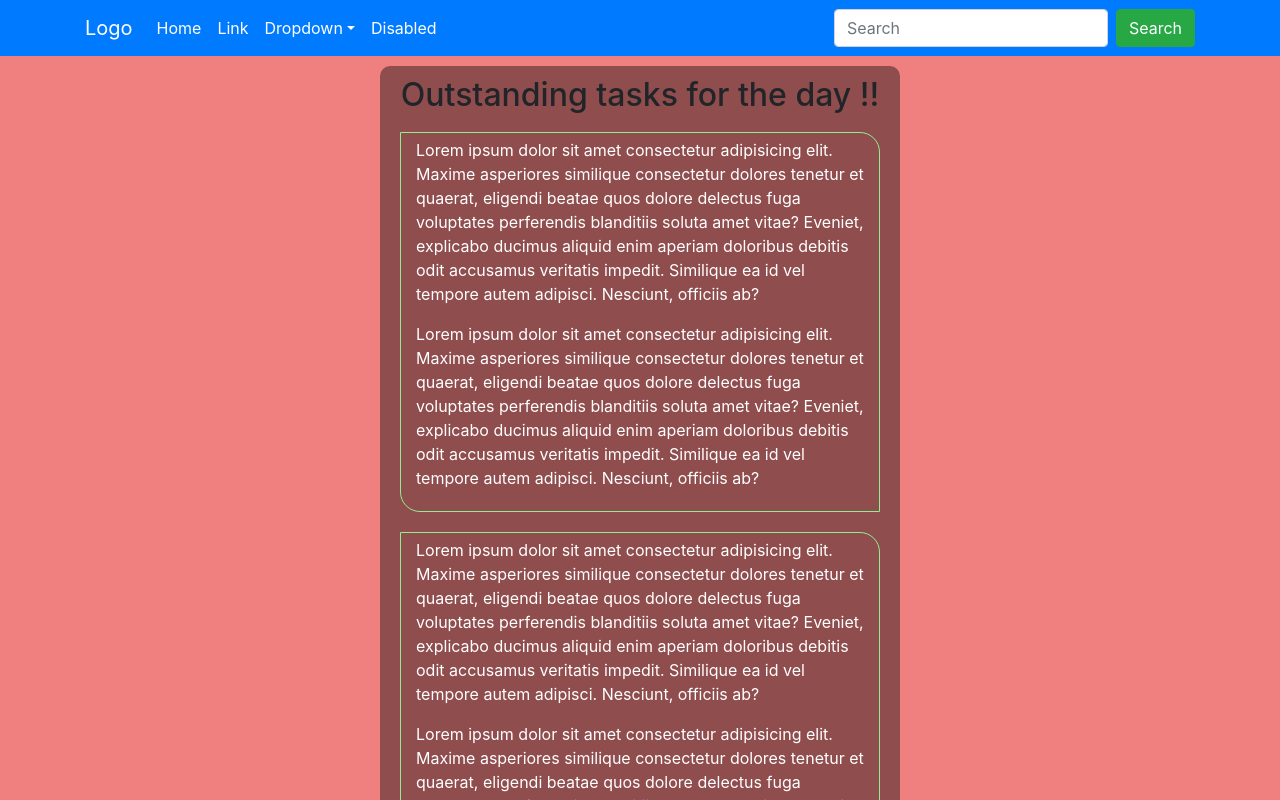
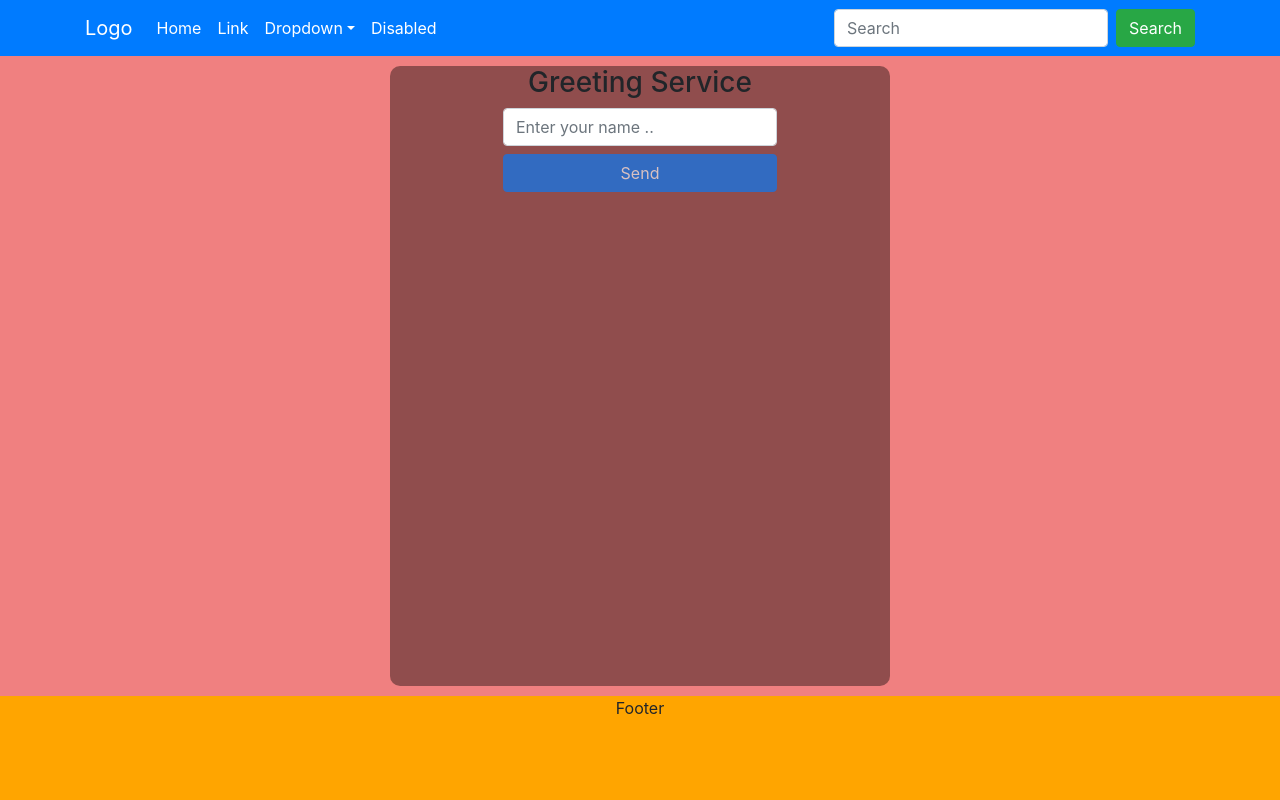
Before and after one commit to mprkatti/bootstrap-react-navbar-2, a React (Create React App) app: page / in a window 1280 px wide. Built offline with nearby package versions, Linux system fonts and the light colour scheme.

Commit message:
went bak to greeter call

```diff
--- a/src/App.js
+++ b/src/App.js
@@ -6,6 +6,7 @@ import Greeter from './components/GreeterForm';
 
 function App() {
 
+  /*
     const showContent = () => (
       <div className="d-flex flex-column justify-content-center align-items-center" style={{width: '500px', margin: '10px'}}>
       <h2>Outstanding tasks for the day !!</h2>
@@ -69,7 +70,7 @@ function App() {
     </div>
     )
 
-
+*/
   const showForm = () => {
 
     return (
@@ -81,8 +82,7 @@ function App() {
     <div className="App">
       <Layout >
         <div className="backdrop">
-          {/* {showForm()} */}
-          {showContent()}
+          {showForm()}
         </div>
       </Layout>
     </div>
```
